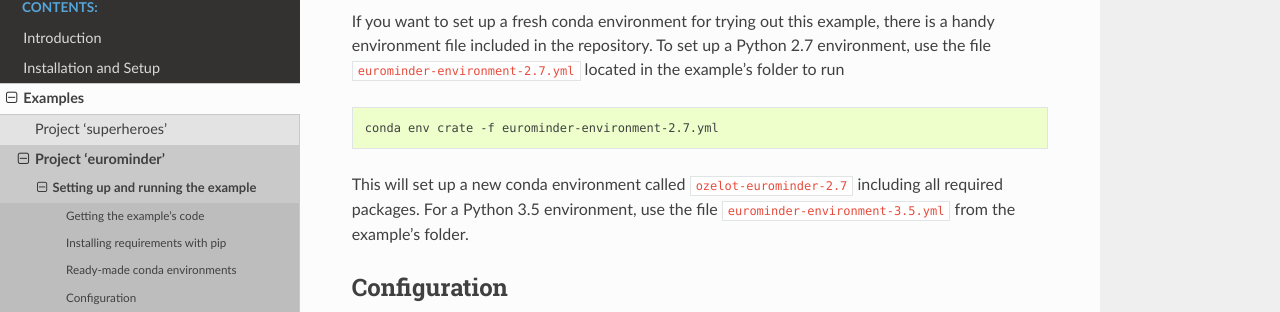
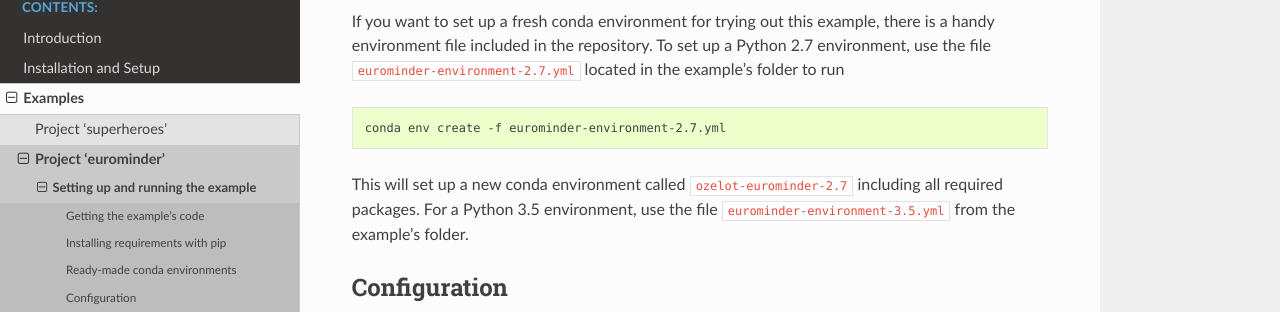
Before and after one commit to ehansis/ozelot, a Sphinx documentation site: the page built from docs/examples/eurominder/running.rst, in a window 1280 px wide and 900 px high, scrolled down 737 px. Shown: the part 139-451 px from the top of the window. Built offline with Sphinx 7.4.7 and the Read the Docs theme 2.0.0, drawn with Linux system fonts in a browser that asks for light colours.

Commit message:
Tiny doc fix

```diff
--- a/docs/examples/eurominder/running.rst
+++ b/docs/examples/eurominder/running.rst
@@ -44,7 +44,7 @@ located in the example's folder to run
 
 .. code-block:: none
 
-    conda env crate -f eurominder-environment-2.7.yml
+    conda env create -f eurominder-environment-2.7.yml
 
 
 This will set up a new conda environment called ``ozelot-eurominder-2.7`` including all required packages.
--- a/docs/examples/superheroes/running.rst
+++ b/docs/examples/superheroes/running.rst
@@ -44,7 +44,7 @@ located in the example's folder to run
 
 .. code-block:: none
 
-    conda env crate -f superheroes-environment-2.7.yml
+    conda env create -f superheroes-environment-2.7.yml
 
 
 This will set up a new conda environment called ``ozelot-superheroes-2.7`` including all required packages.
--- a/docs/setup.rst
+++ b/docs/setup.rst
@@ -60,7 +60,7 @@ and run
 
 .. code-block:: none
 
-    conda env crate -f environment-2.7.yml
+    conda env create -f environment-2.7.yml
 
 
 This will set up a new conda environment called ``ozelot-2.7`` including all required packages.
```
